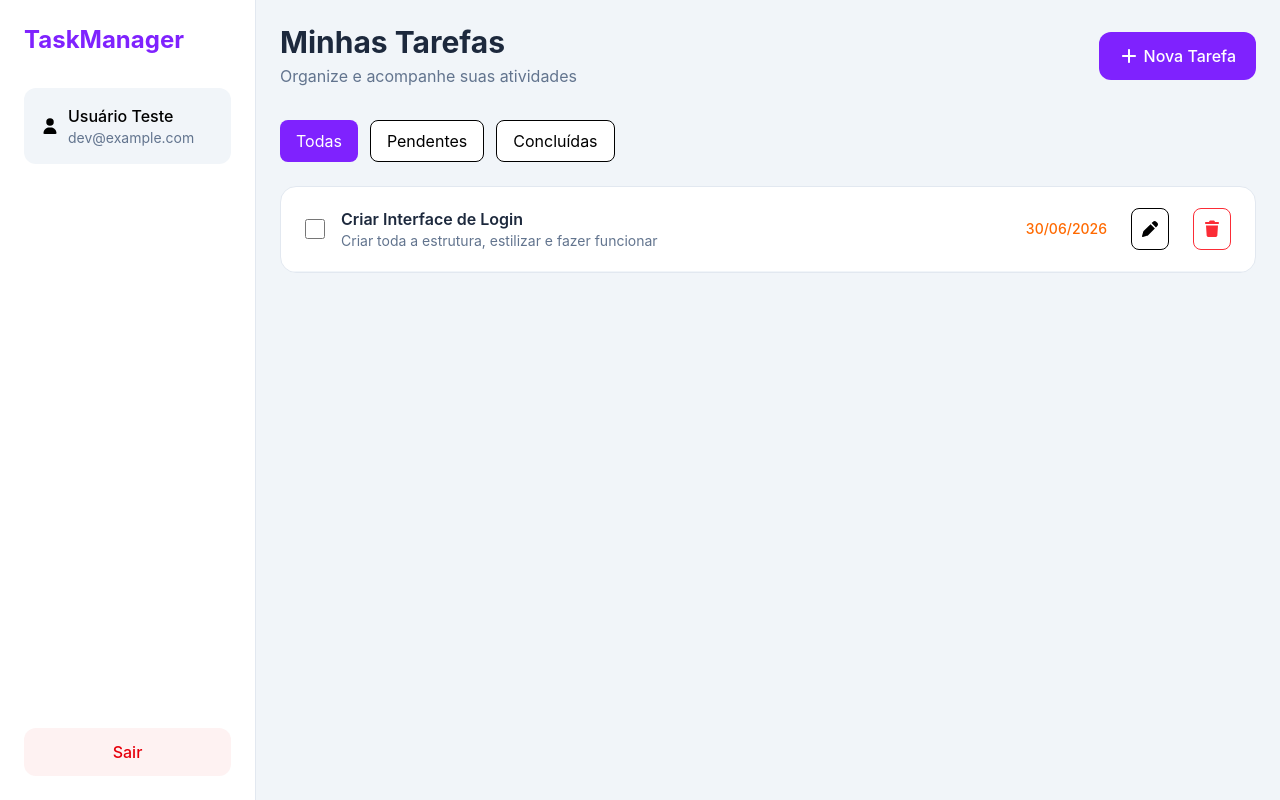
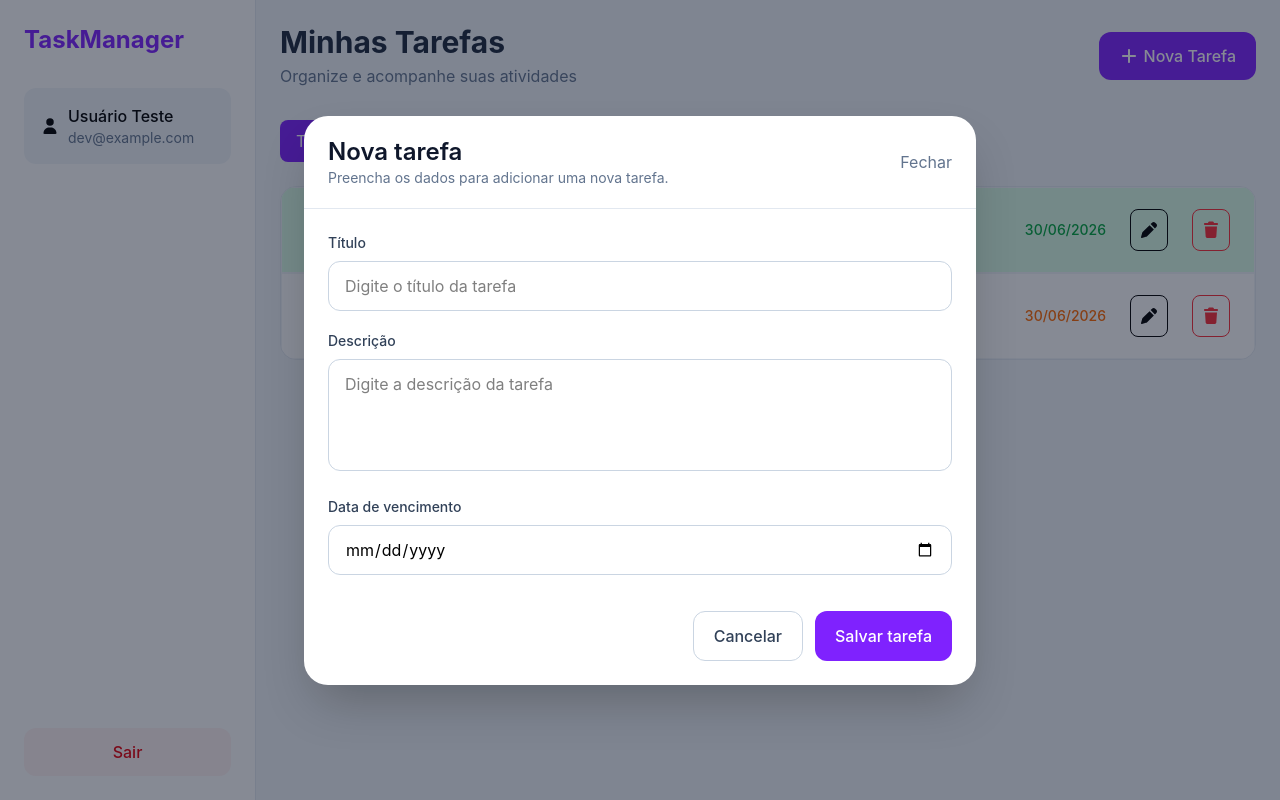
Before and after one commit to Gabriel-Gomes-Leme/task-manager, a React (Vite) app: page /dashboard in a window 1280 px wide. Both pictures are taken after a click on the button "Nova Tarefa". Built offline with nearby package versions, Linux system fonts and the light colour scheme.

Commit message:
feat: add task

```diff
--- a/src/components/Header/index.tsx
+++ b/src/components/Header/index.tsx
@@ -1,7 +1,11 @@
 import { faPlus } from "@fortawesome/free-solid-svg-icons";
 import { FontAwesomeIcon } from "@fortawesome/react-fontawesome";
 
-export function Header() {
+type HeaderProps = {
+  onOpen: () => void;
+};
+
+export function Header({ onOpen }: HeaderProps) {
   return (
     <header className="flex items-center justify-between">
       <div>
@@ -15,6 +19,8 @@
       </div>
 
       <button
+        type="button"
+        onClick={onOpen}
         className="
           bg-violet-600
           text-white
@@ -27,7 +33,7 @@
           cursor-pointer
         "
       >
-       <FontAwesomeIcon icon={faPlus}></FontAwesomeIcon> Nova Tarefa
+        <FontAwesomeIcon icon={faPlus} /> Nova Tarefa
       </button>
     </header>
   );
--- /dev/null
+++ b/src/components/NewTaskModal/index.tsx
@@ -0,0 +1,141 @@
+import {useState } from "react";
+import { useTaskContext } from "../../contexts/useTaskContext";
+import { TaskActionTypes } from "../reducers/taskAction";
+import { Status, type taskModel } from "../../models/taskModel";
+import { showMessage } from "../../adapters/showMessage";
+
+type NewTaskModalProps = {
+  open: boolean;
+  onClose: () => void;
+};
+
+export function NewTaskModal({ open, onClose }: NewTaskModalProps) {
+  const { state, dispatch } = useTaskContext();
+  const [title, setTitle] = useState("");
+  const [description, setDescription] = useState("");
+  const [dueDate, setDueDate] = useState("");
+  const [error, setError] = useState("");
+
+//   useEffect(() => {
+//     if (!open) {
+//       setTitle("");
+//       setDescription("");
+//       setDueDate("");
+//       setError("");
+//     }
+//   }, [open]);
+
+  function handleSubmit(event: React.FormEvent<HTMLFormElement>) {
+    event.preventDefault();
+
+    if (!title.trim() || !description.trim() || !dueDate) {
+      setError("Preencha todos os campos para criar a tarefa.");
+      return;
+    }
+
+    const dueDateTimestamp = new Date(dueDate).getTime();
+    if (Number.isNaN(dueDateTimestamp)) {
+      setError("A data de vencimento não é válida.");
+      return;
+    }
+
+    const newTask: taskModel = {
+      id: Date.now().toString(),
+      title: title.trim(),
+      description: description.trim(),
+      status: Status.PENDENTE,
+      due_date: dueDateTimestamp,
+    };
+    console.log(newTask)
+    console.log(state)
+
+    dispatch({ type: TaskActionTypes.ADD_TASK, payload: newTask });
+    showMessage.success("Tarefa criada!");
+  }
+
+  if (!open) {
+    return null;
+  }
+
+  return (
+    <div className="fixed inset-0 z-50 flex items-center justify-center bg-slate-900/50 p-4">
+      <div className="w-full max-w-2xl overflow-hidden rounded-3xl bg-white shadow-2xl">
+        <div className="flex items-center justify-between border-b border-slate-200 px-6 py-5">
+          <div>
+            <h2 className="text-2xl font-semibold text-slate-900">Nova tarefa</h2>
+            <p className="text-sm text-slate-500">Preencha os dados para adicionar uma nova tarefa.</p>
+          </div>
+
+          <button
+            type="button"
+            className="text-slate-500 transition hover:text-slate-900"
+            onClick={onClose}
+          >
+            Fechar
+          </button>
+        </div>
+
+        <form className="space-y-5 p-6" onSubmit={handleSubmit}>
+          <div>
+            <label className="block text-sm font-medium text-slate-700 mb-2" htmlFor="task-title">
+              Título
+            </label>
+            <input
+              id="task-title"
+              type="text"
+              value={title}
+              onChange={(event) => setTitle(event.target.value)}
+              placeholder="Digite o título da tarefa"
+              className="w-full rounded-xl border border-slate-300 px-4 py-3 outline-none transition focus:border-violet-500 focus:ring-2 focus:ring-violet-200"
+            />
+          </div>
+
+          <div>
+            <label className="block text-sm font-medium text-slate-700 mb-2" htmlFor="task-description">
+              Descrição
+            </label>
+            <textarea
+              id="task-description"
+              value={description}
+              onChange={(event) => setDescription(event.target.value)}
+              placeholder="Digite a descrição da tarefa"
+              className="h-28 w-full resize-none rounded-xl border border-slate-300 px-4 py-3 outline-none transition focus:border-violet-500 focus:ring-2 focus:ring-violet-200"
+            />
+          </div>
+
+          <div>
+            <label className="block text-sm font-medium text-slate-700 mb-2" htmlFor="task-due-date">
+              Data de vencimento
+            </label>
+            <input
+              id="task-due-date"
+              type="date"
+              value={dueDate}
+              onChange={(event) => setDueDate(event.target.value)}
+              className="w-full rounded-xl border border-slate-300 px-4 py-3 outline-none transition focus:border-violet-500 focus:ring-2 focus:ring-violet-200"
+            />
+          </div>
+
+          {error ? <p className="text-sm text-red-500">{error}</p> : null}
+
+          <div className="flex justify-end gap-3 pt-4">
+            <button
+              type="button"
+              className="rounded-xl border border-slate-300 px-5 py-3 font-medium text-slate-700 transition hover:bg-slate-100 cursor-pointer"
+              onClick={onClose}
+            >
+              Cancelar
+            </button>
+
+            <button
+              type="submit"
+              className="rounded-xl bg-violet-600 px-5 py-3 text-white font-medium transition hover:bg-violet-700 cursor-pointer"
+            >
+              Salvar tarefa
+            </button>
+          </div>
+        </form>
+      </div>
+    </div>
+  );
+}
--- a/src/components/Task/index.tsx
+++ b/src/components/Task/index.tsx
@@ -2,38 +2,36 @@
 import { faPen, faTrash } from "@fortawesome/free-solid-svg-icons";
 import { FontAwesomeIcon } from "@fortawesome/react-fontawesome";
 
-type taskProps={
-    state: taskModel
-}
+type taskProps = {
+  state: taskModel;
+};
 
-export function Task({state} : taskProps){
-    return(
+export function Task({ state }: taskProps) {
+  return (
     <div
       key={state.id}
-                className="
+      className={`
+                   ${state.status === Status.CONCLUIDA ? 'bg-green-100' : ''}
                     flex
                     items-center
                     justify-between
                     px-6
                     py-5
-                    border-b
+                    border
                     border-slate-100
                     hover:bg-slate-50
                     transition
-                "
+                `}
     >
       <div className="flex items-center gap-4">
         <input
           type="checkbox"
           checked={state.status === Status.CONCLUIDA}
-                    readOnly
           className="w-5 h-5"
         />
 
         <div>
-                    <h3 className="font-semibold text-slate-800">
-                      {state.title}
-                    </h3>
+          <h3 className="font-semibold text-slate-800">{state.title}</h3>
 
           <p className="text-sm text-slate-500">{state.description}</p>
         </div>
@@ -78,5 +76,5 @@
         </button>
       </div>
     </div>
-    )
+  );
 }
--- a/src/components/reducers/taskReducer.ts
+++ b/src/components/reducers/taskReducer.ts
@@ -4,7 +4,7 @@
 export function taskReducer(
     state: taskModel[],
     action: TaskActionModels
-):taskModel[]{
+): taskModel[] {
     console.log(action.type);
   switch (action.type) {
     case "ADD_TASK":
--- a/src/contexts/TaskContext.ts
+++ b/src/contexts/TaskContext.ts
@@ -1,6 +1,5 @@
 import { createContext } from "react"
 import type { TaskActionModels } from "../components/reducers/taskAction"
-import { tasks } from "../data/tasks"
 import type { taskModel } from "../models/taskModel"
 
 export type TaskState = taskModel[];
@@ -11,7 +10,7 @@
 }
 
 const initialContextValue : taskContextProps ={
-    state: tasks,
+    state: [],
     dispatch: () => {}
 }
 
--- a/src/contexts/TaskContextProvider.tsx
+++ b/src/contexts/TaskContextProvider.tsx
@@ -1,20 +1,33 @@
-import { useReducer } from "react";
+import { useEffect, useReducer } from "react";
 import { taskReducer } from "../components/reducers/taskReducer";
 import { tasks } from "../data/tasks";
-import { TaskContext } from "./taskContext";
+import { TaskContext } from "./TaskContext";
 
 type TaskContextProviderProps = {
   children: React.ReactNode;
 };
 
+
 export function TaskContextProvider({ children }: TaskContextProviderProps) {
-  const [state, dispatch] = useReducer(
-    taskReducer,
-    tasks,
-  );
+const [state, dispatch] = useReducer(taskReducer, tasks, () => {
+  const storageState = localStorage.getItem("taskstate");
+
+  if (!storageState) {
+    return tasks;
+  }
+
+  const parsedStorageState = JSON.parse(storageState);
+
+  return parsedStorageState;
+});
+
+  useEffect(() => {
+    if (typeof window === "undefined") return;
+    window.localStorage.setItem("taskstate", JSON.stringify(state));
+  }, [state]);
 
   return (
-    <TaskContext.Provider value={{state, dispatch}}>
+    <TaskContext.Provider value={{ state, dispatch }}>
       {children}
     </TaskContext.Provider>
   );
--- a/src/contexts/useTaskContext.ts
+++ b/src/contexts/useTaskContext.ts
@@ -1,5 +1,5 @@
 import { useContext } from "react";
-import { TaskContext } from "./taskContext";
+import { TaskContext } from "./TaskContext";
 
 export function useTaskContext(){
     return useContext(TaskContext)
--- a/src/data/tasks.ts
+++ b/src/data/tasks.ts
@@ -3,8 +3,15 @@
 export const tasks: taskModel[] = [
   {
     id: 1,
-    title: 'Criar Interface de Login',
-    description: 'Criar toda a estrutura, estilizar e fazer funcionar',
+    title: 'Ir ao mercado',
+    description: 'Fazer as seguintes compras: Arroz, Feijão e Carne',
+    status: Status.CONCLUIDA,
+    due_date: new Date('2026-06-30').getTime(),
+  },
+  {
+    id: 2,
+    title: 'Estudar React',
+    description: 'Aprender desde os hooks até rotas',
     status: Status.PENDENTE,
     due_date: new Date('2026-06-30').getTime(),
   },
--- a/src/models/taskModel.ts
+++ b/src/models/taskModel.ts
@@ -3,7 +3,7 @@
     CONCLUIDA = 'Concluída'
 }
 export type taskModel ={
-    id: number,
+    id: string,
     title: string,
     description: string,
     status: Status,
--- a/src/pages/Dashboard/index.tsx
+++ b/src/pages/Dashboard/index.tsx
@@ -1,32 +1,42 @@
+import { useState } from "react";
 import { Filters } from "../../components/Filters";
 import { Header } from "../../components/Header";
+import { NewTaskModal } from "../../components/NewTaskModal";
 import { Sidebar } from "../../components/Sidebar";
 import { Task } from "../../components/Task";
 import { useTaskContext } from "../../contexts/useTaskContext";
 
-
-
 export function Dashboard() {
   const { state } = useTaskContext();
+  const [modalOpen, setModalOpen] = useState(false);
 
-  console.log(state);
+  function handleOpenModal() {
+    setModalOpen(true);
+  }
+
+  function handleCloseModal() {
+    setModalOpen(false);
+  }
+
   return (
     <>
       <div className="min-h-screen bg-slate-100 flex">
         <Sidebar />
 
         <main className="flex-1 p-6">
-          <Header />
+          <Header onOpen={handleOpenModal} />
 
           <Filters />
 
           <section className="mt-6 bg-white rounded-2xl border border-slate-200 overflow-hidden">
             {state.map((task) => (
-              <Task state={task} />
+              <Task state={task} key={task.id} />
             ))}
           </section>
         </main>
       </div>
+
+      <NewTaskModal open={modalOpen} onClose={handleCloseModal} />
     </>
   );
 }
```
Lines whose indentation alone changed are shown as unchanged.
